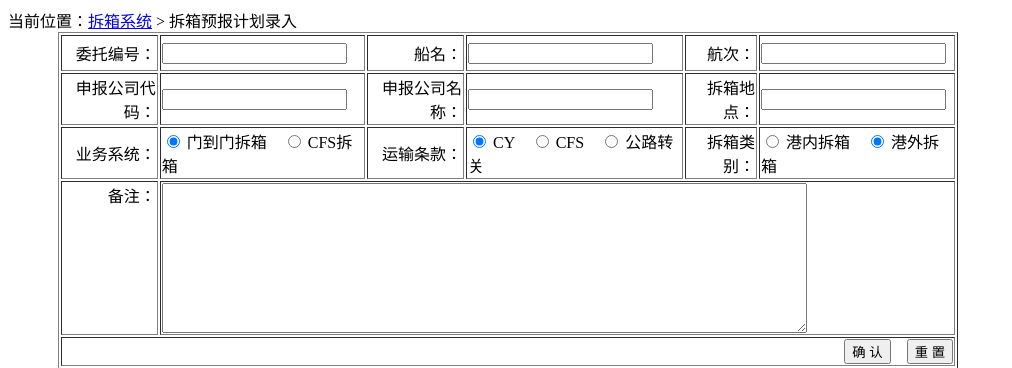
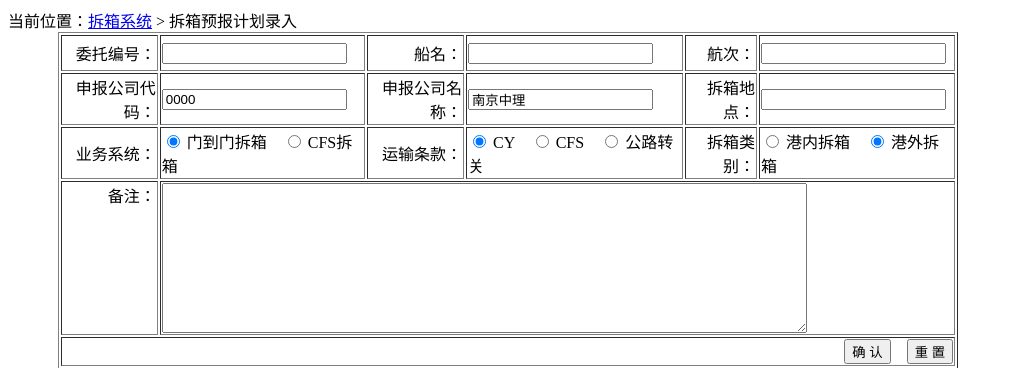
Before and after one commit to qiuxianglin/tally2test, a PHP site: page /xztally/Application/Index/View/DdPlan/add.php in a window 1280 px wide. Shown: the top 368 px of the page, without its empty margins (0-1012 px from the left). Run offline with PHP 8.4, Linux system fonts and the light colour scheme; the template is opened without the code that fills it, so the values that code supplies are empty; some libraries are stand-ins or nearby versions.

Commit message:
门到门预报修改申报代码与申报名称有默认值

```diff
--- a/Application/Index/View/DdPlan/add.php
+++ b/Application/Index/View/DdPlan/add.php
@@ -33,10 +33,10 @@
 
 						<tr>
 							<td height="36" align="right" valign="middle">申报公司代码：</td>
-							<td><input type="text" class="article" name="APPLYCODE" required="required" /></td>
+							<td><input type="text" class="article" name="APPLYCODE" required="required" value="0000"/></td>
 
 							<td height="36" align="right" valign="middle">申报公司名称：</td>
-							<td><input type="text" class="article" name="APPLYNAME" value="" />
+							<td><input type="text" class="article" name="APPLYNAME" value="南京中理" />
 							</td>
 
 							<td height="36" align="right" valign="middle">拆箱地点：</td>
```
